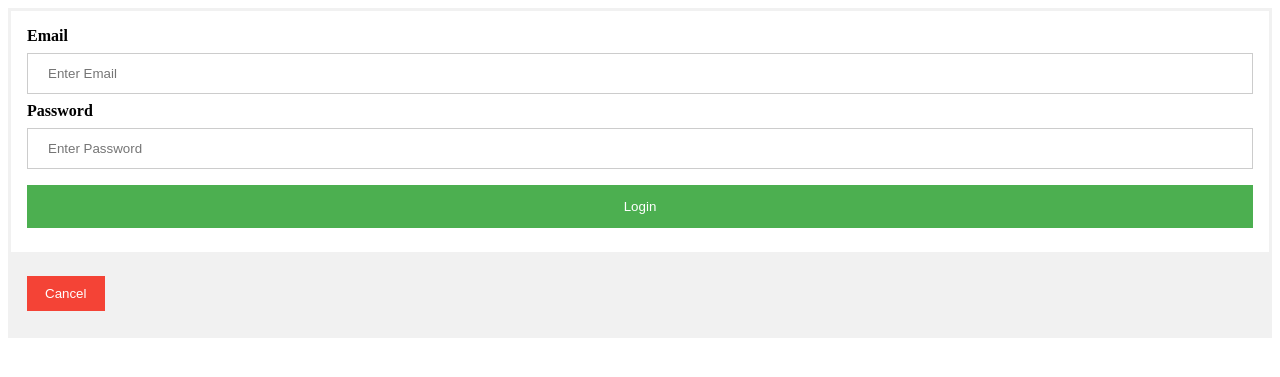
After one commit to darrenzhang2000/accountability-circle, a Django app: template django/templates/registration/login.html in a window 1280 px wide. The commit adds this page. Shown: the top 377 px of the page. Run offline with Django 3.2, Linux system fonts and the light colour scheme; the template is opened without the code that fills it, so the values that code supplies are empty.

Commit message:
fixxed template location

```diff
--- a/django/backend/forms.py
+++ b/django/backend/forms.py
@@ -0,0 +1,5 @@
+from django import forms.ModelForm
+from . import models
+
+# this is just an example
+class UserForm(forms.ModelForm):
--- a/django/backend/models.py
+++ b/django/backend/models.py
@@ -14,7 +14,7 @@ class User(AbstractUser):
     inQueue = models.BooleanField(
         _("Is the user looking for match"), default=False, blank=False
     )
-    goals = models.ForeignKey("Goals", on_delete=models.CASCADE, related_name="users")
+    goals = models.ForeignKey("Goals", on_delete=models.CASCADE, related_name="users", null=True, blank=True)
 
 
 class Goals(models.Model):
--- /dev/null
+++ b/django/backend/static/backend/login.css
@@ -0,0 +1,53 @@
+/* Bordered form */
+form {
+    border: 3px solid #f1f1f1;
+  }
+
+  /* Full-width inputs */
+  input[type=text], input[type=password] {
+    width: 100%;
+    padding: 12px 20px;
+    margin: 8px 0;
+    display: inline-block;
+    border: 1px solid #ccc;
+    box-sizing: border-box;
+  }
+
+  /* Set a style for all buttons */
+  button {
+    background-color: #4CAF50;
+    color: white;
+    padding: 14px 20px;
+    margin: 8px 0;
+    border: none;
+    cursor: pointer;
+    width: 100%;
+  }
+
+  /* Add a hover effect for buttons */
+  button:hover {
+    opacity: 0.8;
+  }
+
+  /* Extra style for the cancel button (red) */
+  .cancelbtn {
+    width: auto;
+    padding: 10px 18px;
+    background-color: #f44336;
+  }
+
+  /* Add padding to containers */
+  .container {
+    padding: 16px;
+  }
+
+  /* Change styles for span and cancel button on extra small screens */
+  @media screen and (max-width: 300px) {
+    span.psw {
+      display: block;
+      float: none;
+    }
+    .cancelbtn {
+      width: 100%;
+    }
+  }
--- a/templates/feedback.html
+++ b/django/backend/templates/backend/feedback.html
@@ -5,7 +5,7 @@
 
     <link href="https://cdn.jsdelivr.net/npm/bootstrap@5.0.0-beta1/dist/css/bootstrap.min.css" rel="stylesheet"
         integrity="sha384-giJF6kkoqNQ00vy+HMDP7azOuL0xtbfIcaT9wjKHr8RbDVddVHyTfAAsrekwKmP1" crossorigin="anonymous">
-    <link rel="stylesheet" href="..\static\styles\feedback.css">
+    <link rel="stylesheet" href="{% static 'backend/feedback.css' %}">
     <title>Feedback Form</title>
 </head>
 
--- a/templates/goalTables.html
+++ b/django/backend/templates/backend/goalTables.html
@@ -7,7 +7,7 @@
     <title>Goal Tables</title>
     <link href="https://cdn.jsdelivr.net/npm/bootstrap@5.0.0-beta1/dist/css/bootstrap.min.css" rel="stylesheet"
         integrity="sha384-giJF6kkoqNQ00vy+HMDP7azOuL0xtbfIcaT9wjKHr8RbDVddVHyTfAAsrekwKmP1" crossorigin="anonymous">
-    <link rel="stylesheet" href="..\static\styles\feedback.css">
+    <link rel="stylesheet" href="{% static 'backend/feedback.css' %}">
 
 </head>
 
--- a/templates/missionCategories.html
+++ b/django/backend/templates/backend/missionCategories.html
@@ -7,7 +7,7 @@
     <title>Mission Categories</title>
     <link href="https://cdn.jsdelivr.net/npm/bootstrap@5.0.0-beta1/dist/css/bootstrap.min.css" rel="stylesheet"
         integrity="sha384-giJF6kkoqNQ00vy+HMDP7azOuL0xtbfIcaT9wjKHr8RbDVddVHyTfAAsrekwKmP1" crossorigin="anonymous">
-    <link rel="stylesheet" href="..\static\styles\feedback.css">
+    <link rel="stylesheet" href="{% static 'backend/feedback.css' %}">
 
 </head>
 
--- a/templates/missionSetting.html
+++ b/django/backend/templates/backend/missionSetting.html
@@ -8,7 +8,7 @@
     <meta name="viewport" content="width=device-width, initial-scale=1.0">
     <link href="https://cdn.jsdelivr.net/npm/bootstrap@5.0.0-beta1/dist/css/bootstrap.min.css" rel="stylesheet"
         integrity="sha384-giJF6kkoqNQ00vy+HMDP7azOuL0xtbfIcaT9wjKHr8RbDVddVHyTfAAsrekwKmP1" crossorigin="anonymous">
-    <link rel="stylesheet" href="..\static\styles\feedback.css">
+    <link rel="stylesheet" href="{% static 'backend/feedback.css' %}">
 
 </head>
 
--- a/django/backend/urls.py
+++ b/django/backend/urls.py
@@ -1,8 +1,8 @@
-from django.urls import path
+from django.urls import path, include
 from . import views
 urlpatterns = [
-    path('login/', views.login, name='login'),
-    path('edit/', views.edit, name='edit'),
+    path('', views.edit, name='edit'),
+    path('', include('django.contrib.auth.urls')),
     path('weekly/', views.weekly, name='weekly'),
     path('feedback/', views.feedback, name='feedback'),
 ]
--- a/django/project/urls.py
+++ b/django/project/urls.py
@@ -15,8 +15,11 @@ Including another URLconf
 """
 from django.contrib import admin
 from django.urls import path, include
+from django.contrib.staticfiles.urls import static
+from django.contrib.staticfiles.urls import staticfiles_urlpatterns
+from . import settings
 
 urlpatterns = [
     path('admin/', admin.site.urls),
     path('', include('backend.urls'))
-]
+] + static(settings.STATIC_URL, document_root=settings.STATIC_ROOT)
--- /dev/null
+++ b/django/templates/registration/login.html
@@ -0,0 +1,29 @@
+<!-- templates/registration/login.html -->
+{% load static %}
+<!DOCTYPE html>
+<html lang="en">
+<head>
+    <meta charset="UTF-8">
+    <meta name="viewport" content="width=device-width, initial-scale=1.0">
+    <link rel="stylesheet" type="text/css" href="{% static 'backend/login.css' %}">
+
+    <title>Login</title>
+</head>
+<body>
+    <form action="/" method="POST" >
+        <div class="container">
+          <label for="email"><b>Email</b></label>
+          <input type="text" placeholder="Enter Email" name="email" required>
+
+          <label for="psw"><b>Password</b></label>
+          <input type="password" placeholder="Enter Password" name="psw" required>
+
+          <button type="submit">Login</button>
+        </div>
+
+        <div class="container" style="background-color:#f1f1f1">
+          <button type="button" class="cancelbtn">Cancel</button>
+        </div>
+      </form>
+</body>
+</html>
```
Also changed, not shown: django/backend/views.py (+43 -7 lines), django/project/settings.py (+10 -1 lines), django/backend/migrations/0002_auto_20210130_2224.py (added), django/backend/migrations/0003_auto_20210130_2225.py (added), django/backend/static/backend/feedback.css (renamed from static/styles/feedback.css), static/styles/goalCategories.css (deleted).
